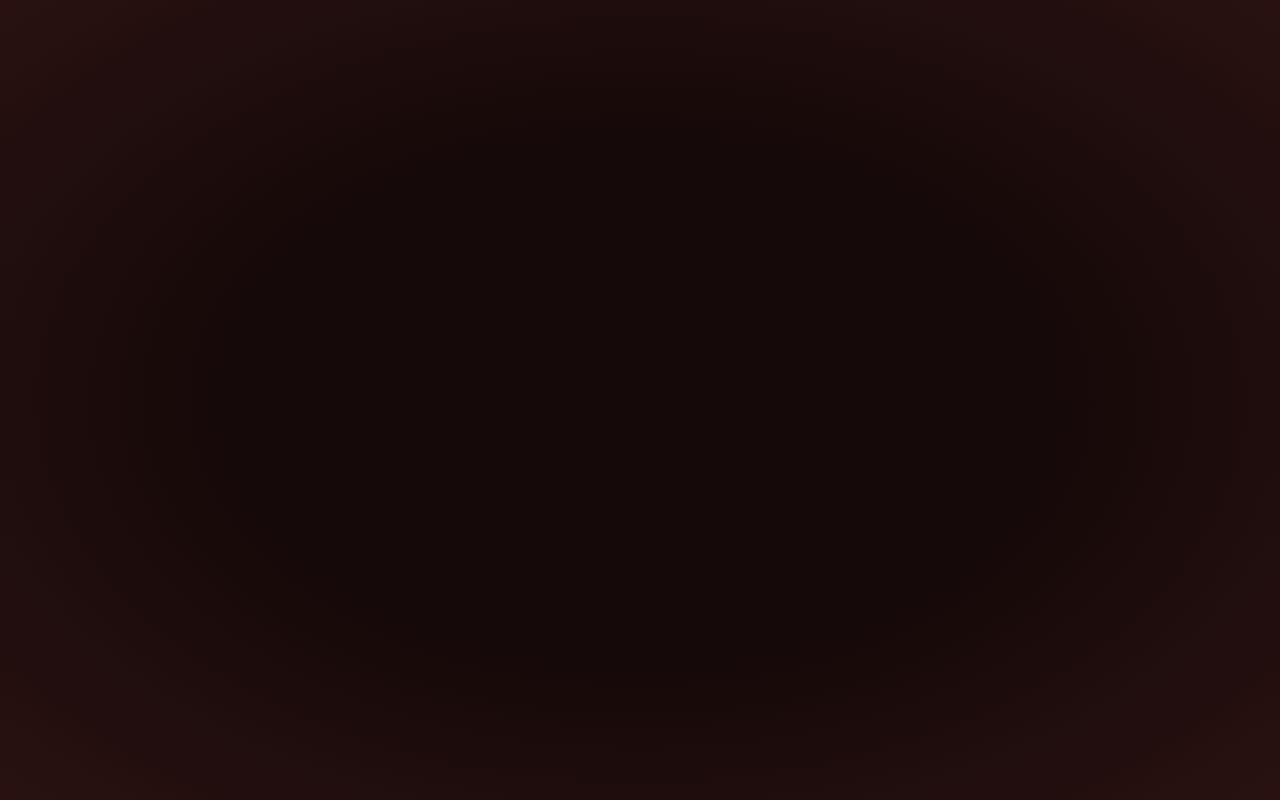
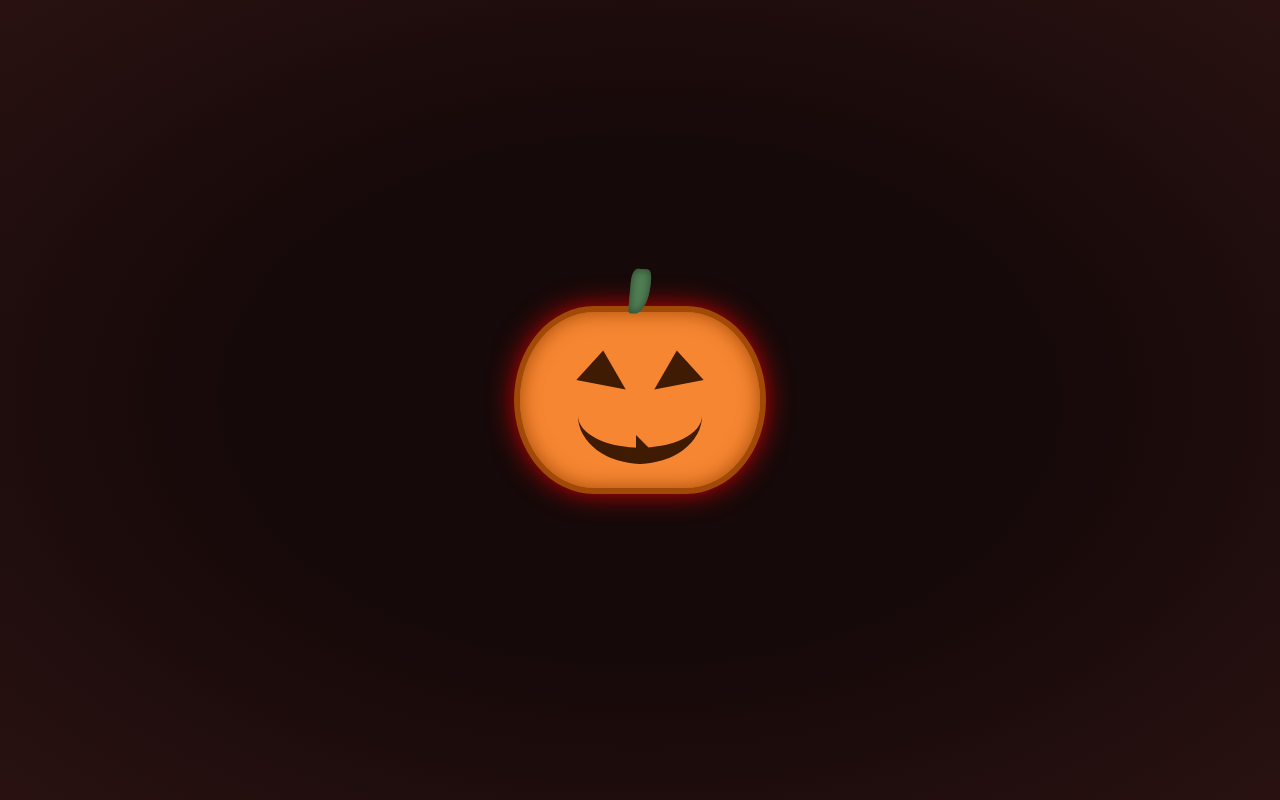
Before and after one commit to MatthewPass24/Pumpkin-Animation, a plain HTML site: page index.html in a window 1280 px wide. Drawn offline with Linux system fonts and the light colour scheme.

Commit message:
added face to pumpkin

```diff
--- a/style.css
+++ b/style.css
@@ -15,3 +15,109 @@ body {
     align-items: center;
     flex-direction: column;
 }
+
+.pumpkin {
+    height: 11em;
+    width: 15em;
+    background: #f68632;
+    border: 0.4em solid #a14907;
+    border-radius: 70%/110%;
+    position: relative;
+    box-shadow: inset 0 0 20px #a14907, 0 0 30px -4px red;
+    z-index: 1;
+    animation: float 3s infinite
+}
+
+.pumpkin .texture {
+    height: 10.8em;
+    width: 6.5em;
+    position: absolute;
+    bottom: -0.4em;
+    left: 4em;
+    border-radius: 70%/130%;
+    border-bottom: 0.5em solid #a14907;
+    border-top: 0.5em solid #a14907;
+}
+
+.pumpkin .texture::after {
+    content: '';
+    display: block;
+    height: 10.7em;
+    width: 12em;
+    position: absolute;
+    bottom: -0.4em;
+    left: -2.5em;
+    border-radius: 70%/130%;
+    border-bottom: 0.5em solid #a14907;
+    border-top: 0.5em solid #a14907;
+}
+
+.pumpkin .root {
+    background: #517f54;
+    height: 2.8em;
+    width: 1.25em;
+    position: absolute;
+    left: calc(7.5em - 0.625em);
+    top: -2.7em;
+    transform: rotate(5deg);
+    border-radius: 30% 20% 70% 10%;
+    z-index: 1;
+    box-shadow: inset 0 0 10px #29412b;
+}
+
+.pumpkin .eye {
+    position: absolute;
+    width: 0;
+    height: 0;
+    border-top: 0.8em solid transparent;
+    top: 2.8em;
+}
+
+.pumpkin .eye.right {
+    right: 3.7em;
+    border-left: 2.4em solid #401b03;
+    border-bottom: 2.1em solid transparent;
+    transform: rotate(30deg);
+}
+
+.pumpkin .eye.left {
+    left: 3.7em;
+    transform: rotate(-30deg);
+    border-bottom: 2.1em solid transparent;
+    border-right: 2.4em solid #401b03;
+}
+
+.pumpkin .mouth {
+    border-bottom: 1em solid #401b03;
+    position: absolute;
+    width: 4em;
+    height: 2em;
+    bottom: 1.5em;
+}
+
+.pumpkin .mouth.right {
+    right: 3.6em;
+    border-radius: 0 0 100% 0;
+}
+
+.pumpkin .mouth.left {
+    left: 3.6em;
+    border-radius: 0 0 0 100%;
+}
+
+.pumpkin .teeth {
+    border-left: 0.8em solid #401b03;
+    border-bottom: 0 solid transparent;
+    border-top: 0.8em solid transparent;
+    width: 0.5em;
+    height: 1em;
+    position: absolute;
+    top: 7.7em;
+    left: 7.25em;
+}
+
+.pumpkin .teeth::before,
+.punpkin .teeth::after {
+    content: '';
+    display: block;
+}
```
